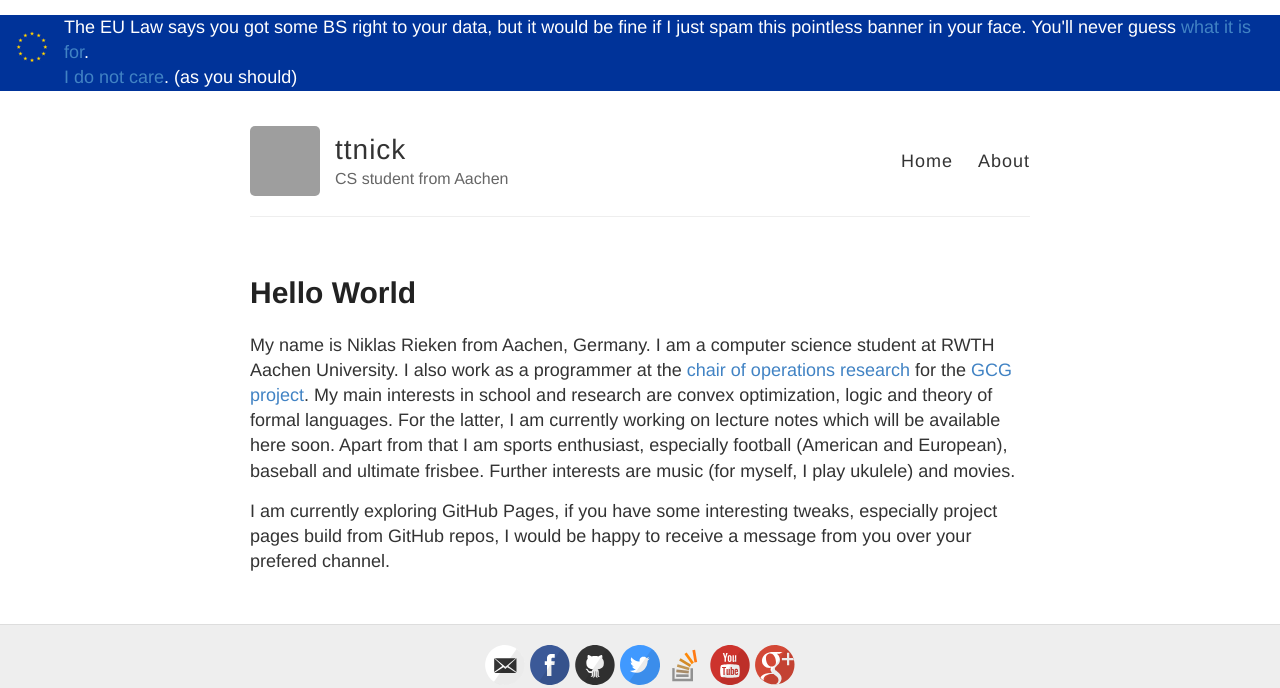
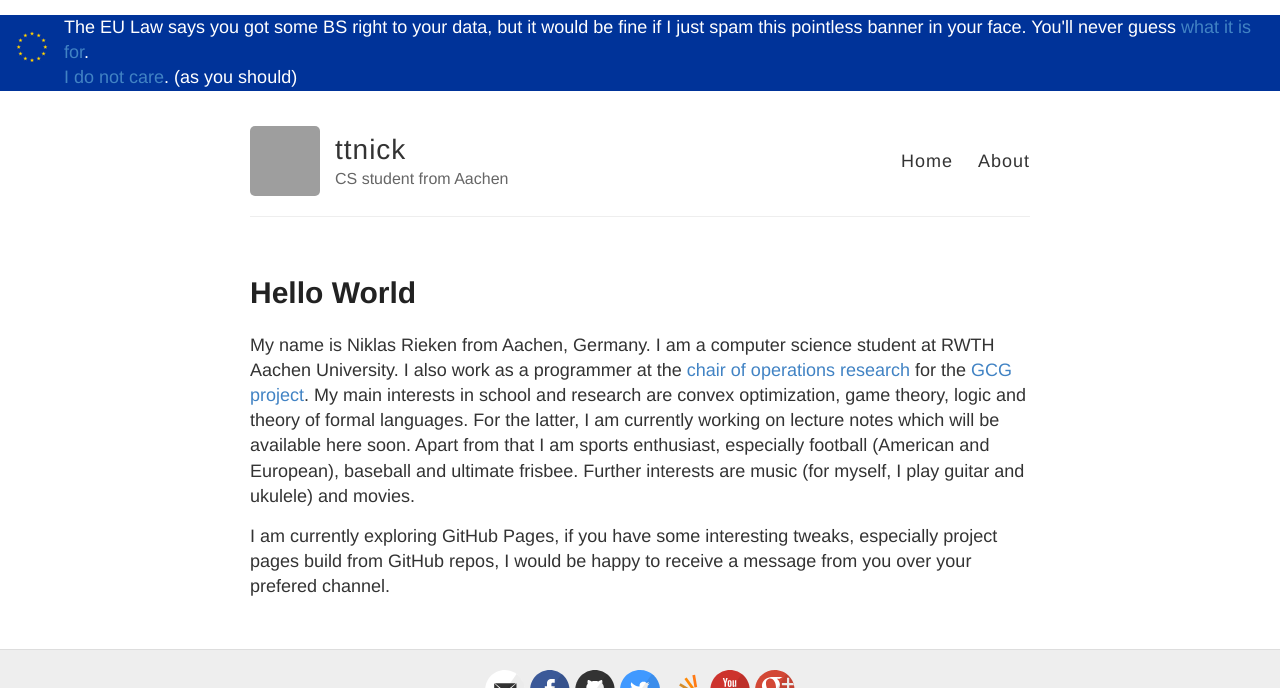
Before and after one commit to ttnick/ttnick.github.io, a Jekyll site: the page built from index.md, in a window 1280 px wide, cut to the strip 0-688 px from the top of the page. Built offline with Jekyll 4.4.1, drawn with Linux system fonts in a browser that asks for light colours; our own code applies the rules of GitHub Pages for plain Markdown files; grey boxes are pictures that could not be loaded.

Commit message:
some updates

```diff
--- a/index.md
+++ b/index.md
@@ -5,11 +5,11 @@ layout: default
 My name is Niklas Rieken from Aachen, Germany. I am a computer science student
 at RWTH Aachen University. I also work as a programmer at the [chair of operations research](http://www.or.rwth-aachen.de)
 for the [GCG project](http://www.or.rwth-aachen.de/gcg). My main interests in
-school and research are convex optimization, logic and theory of formal
+school and research are convex optimization, game theory, logic and theory of formal
 languages. For the latter, I am currently working on lecture notes which will
 be available here soon. Apart from that I am sports enthusiast, especially
 football (American and European), baseball and ultimate frisbee. Further
-interests are music (for myself, I play ukulele) and movies.
+interests are music (for myself, I play guitar and ukulele) and movies.
 
 I am currently exploring GitHub Pages, if you have some interesting tweaks,
 especially project pages build from GitHub repos, I would be happy to receive
```
Also changed, not shown: about.md (+2 -2 lines), 1 other file.
